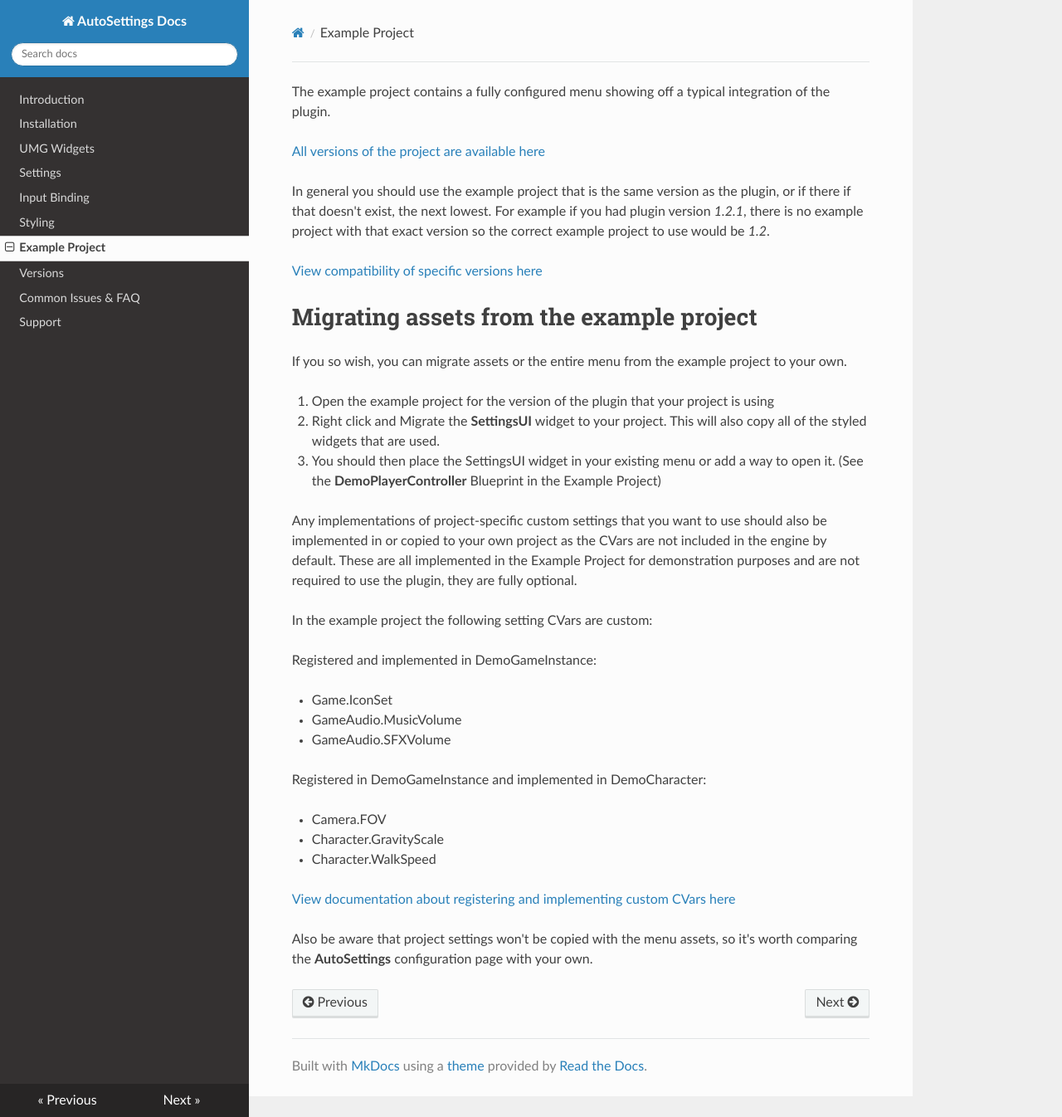
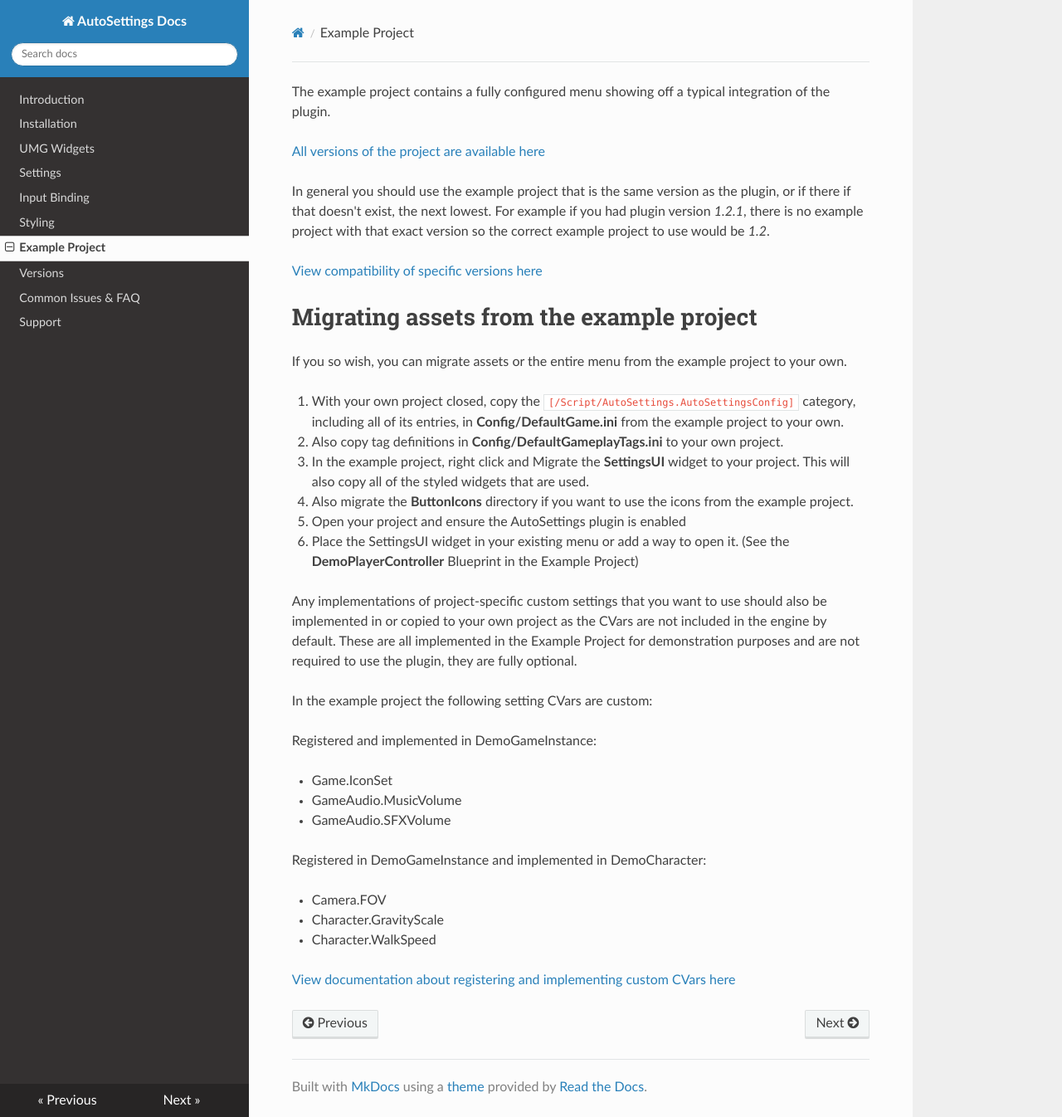
Before and after one commit to Acren/AutoSettings-Docs, an MkDocs documentation site: the page built from docs/example-project.md, in a window 1280 px wide and 1346 px high. Shown: the whole window at 83% size. Built offline with MkDocs 1.6.1, drawn with Linux system fonts in a browser that asks for light colours; nearby versions of some CDN libraries; old or Windows-style settings are respelled for this version of MkDocs.

Commit message:
Add more details for example project migration

```diff
--- a/docs/example-project.md
+++ b/docs/example-project.md
@@ -11,9 +11,12 @@ For example if you had plugin version *1.2.1*, there is no example project with
 
 If you so wish, you can migrate assets or the entire menu from the example project to your own.
 
-1. Open the example project for the version of the plugin that your project is using
-2. Right click and Migrate the **SettingsUI** widget to your project. This will also copy all of the styled widgets that are used.
-3. You should then place the SettingsUI widget in your existing menu or add a way to open it. (See the **DemoPlayerController** Blueprint in the Example Project)
+1. With your own project closed, copy the `[/Script/AutoSettings.AutoSettingsConfig]` category, including all of its entries, in **Config/DefaultGame.ini** from the example project to your own.
+2. Also copy tag definitions in **Config/DefaultGameplayTags.ini** to your own project.
+3. In the example project, right click and Migrate the **SettingsUI** widget to your project. This will also copy all of the styled widgets that are used.
+4. Also migrate the **ButtonIcons** directory if you want to use the icons from the example project.
+5. Open your project and ensure the AutoSettings plugin is enabled
+6. Place the SettingsUI widget in your existing menu or add a way to open it. (See the **DemoPlayerController** Blueprint in the Example Project)
 
 Any implementations of project-specific custom settings that you want to use should also be implemented in or copied to your own project as the CVars are not included in the engine by default.
 These are all implemented in the Example Project for demonstration purposes and are not required to use the plugin, they are fully optional.
@@ -33,5 +36,3 @@ Registered in DemoGameInstance and implemented in DemoCharacter:
 - Character.WalkSpeed
 
 [View documentation about registering and implementing custom CVars here](/settings/#console-variables)
-
-Also be aware that project settings won't be copied with the menu assets, so it's worth comparing the **AutoSettings** configuration page with your own.
```
